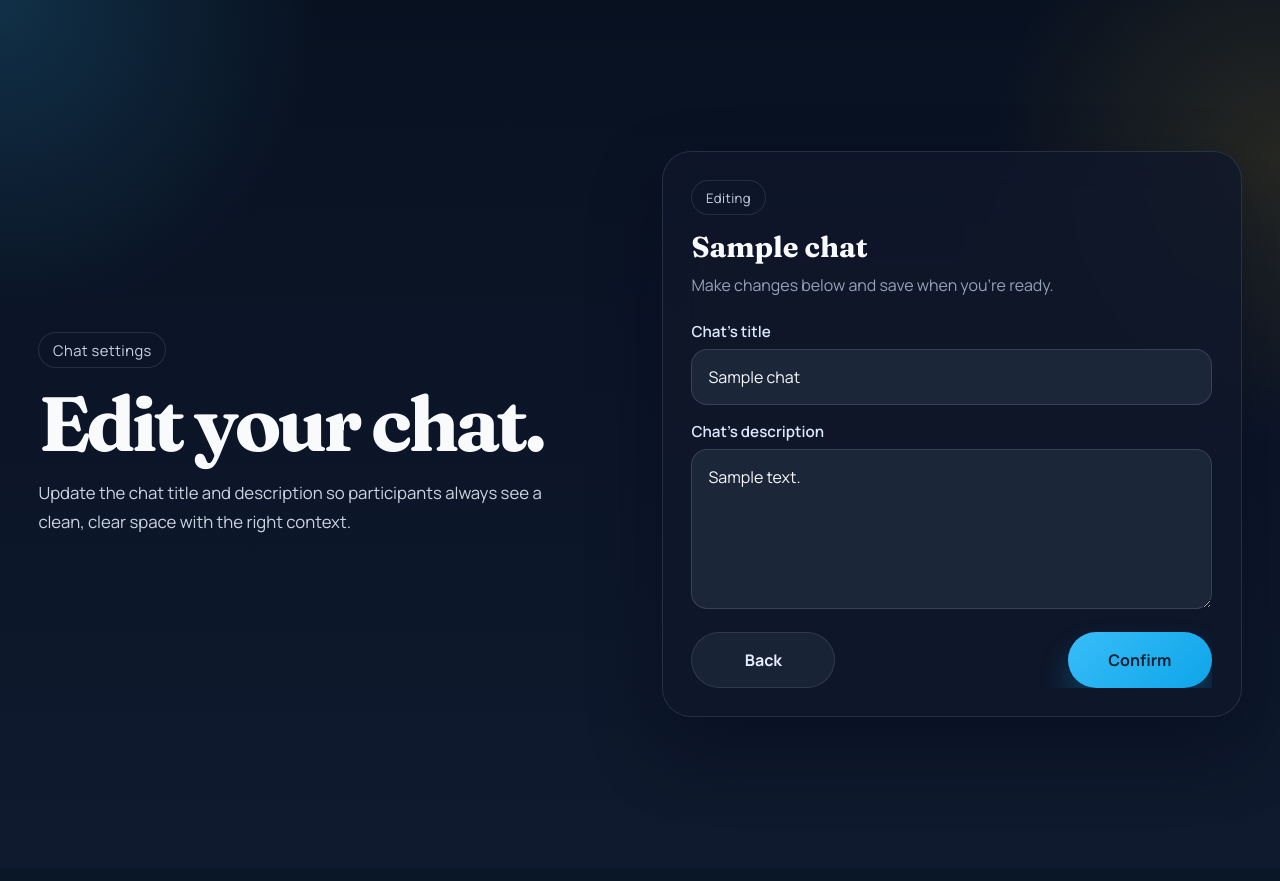
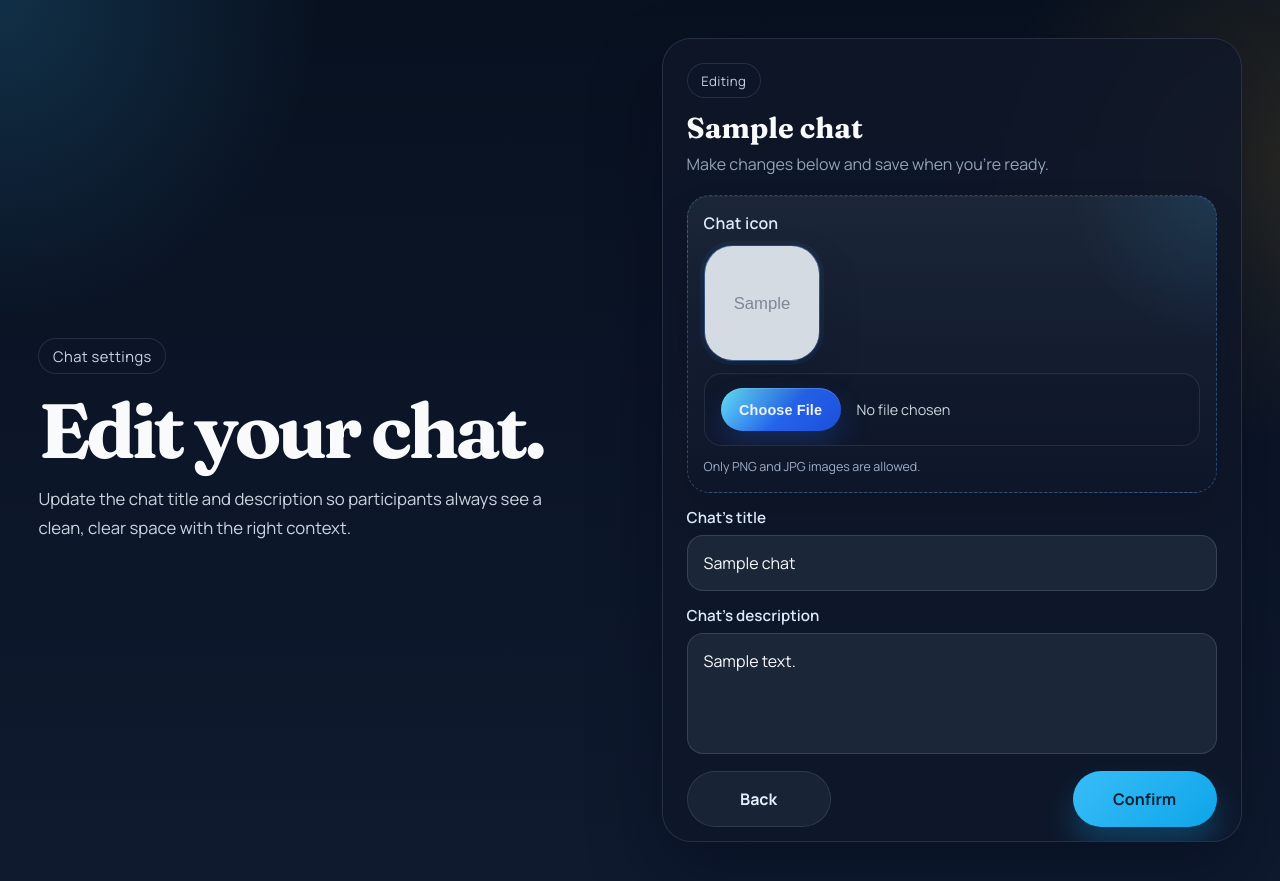
Before and after one commit to Chumus2/Zentro, a Django app: page /chat/edit/1/ in a window 1280 px wide. Before the commit the page ends 717 px from the top, so only its background shows below. Run offline with Django 4.2, Linux system fonts and the light colour scheme; a user stored in the database is signed in; tables that the repository leaves empty hold one stand-in row (values such as "Sample post"); grey boxes marked "Sample" are stand-in pictures.

Commit message:
Added editing chat's icon

```diff
--- a/Chat/views.py
+++ b/Chat/views.py
@@ -20,8 +20,9 @@ class EditChatView(LoginRequiredMixin, View):
         return render(request, "Chat/EditChat.html", {"chat": chat})
 
     def post(self, request, chat_id):
-        title = request.POST.get("chat_title")
+        title = request.POST.get("chat_title", "").strip()
         description = request.POST.get("chat_description", "").strip()
+        chat_icon = request.FILES.get("chat_icon")
 
         chat = get_object_or_404(Chat, id=chat_id)
 
@@ -38,12 +39,18 @@ class EditChatView(LoginRequiredMixin, View):
         if not title:
             messages.error(request, "Title is required")
             return render(request, "Chat/EditChat.html", {"chat": chat, "form_data": form_data})
+
         if len(description) > 255:
             messages.error(request, "Description must be under 255 characters long")
             return render(request, "Chat/EditChat.html", {"chat": chat, "form_data": form_data})
 
+        if chat_icon and chat_icon.content_type not in ["image/png", "image/jpeg"]:
+            messages.error(request, "Only PNG and JPG images are allowed")
+            return render(request, "Chat/EditChat.html", {"chat": chat, "form_data": form_data})
+
         title_changed = title != chat.title
-        description_changed = description != chat.description
+        description_changed = description != (chat.description or "")
+        icon_changed = chat_icon is not None
 
         if title_changed:
             Message.objects.create(
@@ -59,9 +66,20 @@ class EditChatView(LoginRequiredMixin, View):
                 text=f"Group's descrption have been changed",
                 if_system=True
             )
+        if icon_changed:
+            Message.objects.create(
+                chat=chat,
+                sender=None,
+                text=f"Group's icon have been changed",
+                if_system=True
+            )
 
         chat.title = title
         chat.description = description
+
+        if chat_icon is not None:
+            chat.icon = chat_icon
+
         chat.save()
 
         return redirect("ChatDetail", chat_id=chat.id)
--- /dev/null
+++ b/static/js/Chat/EditChat.js
@@ -0,0 +1,28 @@
+const chatIconInput = document.getElementById("chat_icon");
+const chatIconPreview = document.getElementById("chat-icon-preview");
+
+if (chatIconInput && chatIconPreview) {
+    const allowedTypes = ["image/png", "image/jpeg"];
+
+    chatIconInput.addEventListener("change", () => {
+        const selectedFile = chatIconInput.files && chatIconInput.files[0];
+
+        if (!selectedFile) {
+            return;
+        }
+
+        if (!allowedTypes.includes(selectedFile.type)) {
+            chatIconInput.value = "";
+            return;
+        }
+
+        const reader = new FileReader();
+
+        reader.onload = (event) => {
+            chatIconPreview.innerHTML = `<img src="${event.target.result}" alt="Chat icon preview">`;
+            chatIconPreview.classList.add("EditChat_Icon_Preview__filled");
+        };
+
+        reader.readAsDataURL(selectedFile);
+    });
+}
--- a/static/stylesheets/Chat/EditChat.css
+++ b/static/stylesheets/Chat/EditChat.css
@@ -68,10 +68,14 @@
 }
 
 .EditChat_Card {
-    width: min(100%, 40rem);
+    width: min(100%, 42rem);
     min-width: 0;
     overflow-x: hidden;
-    padding: 1.8rem;
+    max-height: calc(100vh - 4rem);
+    display: flex;
+    flex-direction: column;
+    overflow-y: auto;
+    padding: 1.5rem;
     border: 1px solid rgba(148, 163, 184, 0.18);
     border-radius: 1.8rem;
     background: rgba(15, 23, 42, 0.8);
@@ -80,7 +84,7 @@
 }
 
 .EditChat_Card_Header h2 {
-    margin: 0.9rem 0 0.55rem;
+    margin: 0.75rem 0 0.45rem;
     color: #f8fafc;
     font-size: 1.8rem;
 }
@@ -114,9 +118,114 @@
 .EditChat_Form {
     display: grid;
     min-width: 0;
-    overflow-x: hidden;
-    gap: 1rem;
-    margin-top: 1.4rem;
+    min-height: auto;
+    flex: initial;
+    overflow: visible;
+    gap: 0.85rem;
+    margin-top: 1.1rem;
+    padding-right: 0;
+}
+
+.EditChat_Icon_Field {
+    display: grid;
+    min-width: 0;
+    gap: 0.7rem;
+    padding: 1rem;
+    border: 1px dashed rgba(96, 165, 250, 0.34);
+    border-radius: 1.4rem;
+    background:
+        radial-gradient(circle at top right, rgba(56, 189, 248, 0.12), transparent 9rem),
+        linear-gradient(180deg, rgba(30, 41, 59, 0.88) 0%, rgba(15, 23, 42, 0.8) 100%);
+    box-shadow:
+        inset 0 1px 0 rgba(255, 255, 255, 0.04),
+        0 18px 36px rgba(2, 8, 23, 0.14);
+}
+
+.EditChat_Icon_Field label {
+    color: #dbeafe;
+    font-size: 1rem;
+    font-weight: 600;
+    letter-spacing: 0.01em;
+}
+
+.EditChat_Icon_Preview {
+    position: relative;
+    display: grid;
+    place-items: center;
+    width: 7.25rem;
+    height: 7.25rem;
+    overflow: hidden;
+    border: 1px solid rgba(148, 163, 184, 0.22);
+    border-radius: 1.8rem;
+    background:
+        radial-gradient(circle at 30% 25%, rgba(96, 165, 250, 0.18), transparent 3rem),
+        linear-gradient(180deg, rgba(51, 65, 85, 0.82) 0%, rgba(15, 23, 42, 0.9) 100%);
+    color: #94a3b8;
+    box-shadow:
+        inset 0 1px 0 rgba(255, 255, 255, 0.04),
+        0 16px 30px rgba(15, 23, 42, 0.18);
+}
+
+.EditChat_Icon_Preview span {
+    font-size: 0.78rem;
+    font-weight: 700;
+    letter-spacing: 0.08em;
+    text-transform: uppercase;
+}
+
+.EditChat_Icon_Preview img {
+    width: 100%;
+    height: 100%;
+    object-fit: cover;
+}
+
+.EditChat_Icon_Preview__filled {
+    border-color: rgba(96, 165, 250, 0.3);
+    box-shadow:
+        0 20px 40px rgba(15, 23, 42, 0.24),
+        0 0 0 4px rgba(59, 130, 246, 0.08);
+}
+
+.EditChat_Icon_Field input[type="file"] {
+    width: 100%;
+    min-width: 0;
+    max-width: 100%;
+    padding: 0.9rem 1rem;
+    border: 1px solid rgba(148, 163, 184, 0.16);
+    border-radius: 1.1rem;
+    background: rgba(15, 23, 42, 0.48);
+    color: #cbd5e1;
+    font-size: 0.9rem;
+    line-height: 1.5;
+    box-shadow: inset 0 1px 0 rgba(255, 255, 255, 0.02);
+}
+
+.EditChat_Icon_Field input[type="file"]::file-selector-button {
+    margin-right: 1rem;
+    padding: 0.85rem 1.15rem;
+    border: none;
+    border-radius: 999px;
+    background: linear-gradient(135deg, #67e8f9 0%, #2563eb 55%, #1d4ed8 100%);
+    color: #eff6ff;
+    font-weight: 700;
+    letter-spacing: 0.01em;
+    cursor: pointer;
+    box-shadow:
+        0 14px 28px rgba(37, 99, 235, 0.24),
+        inset 0 1px 0 rgba(255, 255, 255, 0.18);
+    transition: transform 0.2s ease, box-shadow 0.2s ease, filter 0.2s ease, background-color 0.2s ease;
+}
+
+.EditChat_Icon_Field input[type="file"]::file-selector-button:hover {
+    transform: translateY(-2px);
+    box-shadow: 0 20px 38px rgba(37, 99, 235, 0.32);
+    filter: brightness(1.06);
+}
+
+.EditChat_Icon_Field small {
+    color: #9fb0c9;
+    font-size: 0.78rem;
+    line-height: 1.5;
 }
 
 .EditChat_Field {
@@ -145,8 +254,9 @@
 }
 
 .EditChat_Field textarea {
-    min-height: 10rem;
-    resize: vertical;
+    min-height: clamp(6rem, 14vh, 8.5rem);
+    max-height: clamp(6rem, 16vh, 9rem);
+    resize: none;
     line-height: 1.6;
 }
 
@@ -165,7 +275,7 @@
     display: flex;
     justify-content: space-between;
     gap: 1rem;
-    margin-top: 0.4rem;
+    margin-top: 0.2rem;
 }
 
 .EditChat_Back_Button,
@@ -211,6 +321,15 @@
         padding: 2rem 1.25rem;
         align-items: start;
     }
+
+    .EditChat_Card {
+        max-height: none;
+        overflow-y: visible;
+    }
+
+    .EditChat_Form {
+        overflow: visible;
+    }
 }
 
 @media (max-width: 1280px) {
@@ -224,6 +343,7 @@
     .EditChat_Card {
         padding: 1.25rem;
         border-radius: 1.35rem;
+        max-height: none;
     }
 
     .EditChat_Copy h1 {
@@ -238,4 +358,9 @@
     .EditChat_Submit_Button {
         width: 100%;
     }
+
+    .EditChat_Icon_Preview {
+        width: 7rem;
+        height: 7rem;
+    }
 }
--- a/templates/Chat/EditChat.html
+++ b/templates/Chat/EditChat.html
@@ -40,8 +40,23 @@
 
                 {% endif %}
 
-                <form action="{% url 'EditChat' chat.id %}" method="post" class="EditChat_Form">
+                <form action="{% url 'EditChat' chat.id %}" method="post" class="EditChat_Form" enctype="multipart/form-data">
                     {% csrf_token %}
+
+                    <div class="EditChat_Icon_Field">
+                        <label for="chat_icon">Chat icon</label>
+
+                        <div class="EditChat_Icon_Preview{% if chat.icon %} EditChat_Icon_Preview__filled{% endif %}" id="chat-icon-preview">
+                            {% if chat.icon %}
+                                <img src="{{ chat.icon.url }}" alt="{{ chat.title }}">
+                            {% else %}
+                                <span>Preview</span>
+                            {% endif %}
+                        </div>
+
+                        <input id="chat_icon" name="chat_icon" type="file" accept=".png,.jpg,.jpeg,image/png,image/jpeg">
+                        <small>Only PNG and JPG images are allowed.</small>
+                    </div>
 
                     <div class="EditChat_Field">
                         <label for="chat-title">Chat's title</label>
@@ -64,3 +79,7 @@
     </section>
 
 {% endblock %}
+
+{% block scripts %}
+    <script src="{% static 'js/Chat/EditChat.js' %}"></script>
+{% endblock %}
```
Also changed, not shown: media/chat_icons/images_24.jpg (added).
